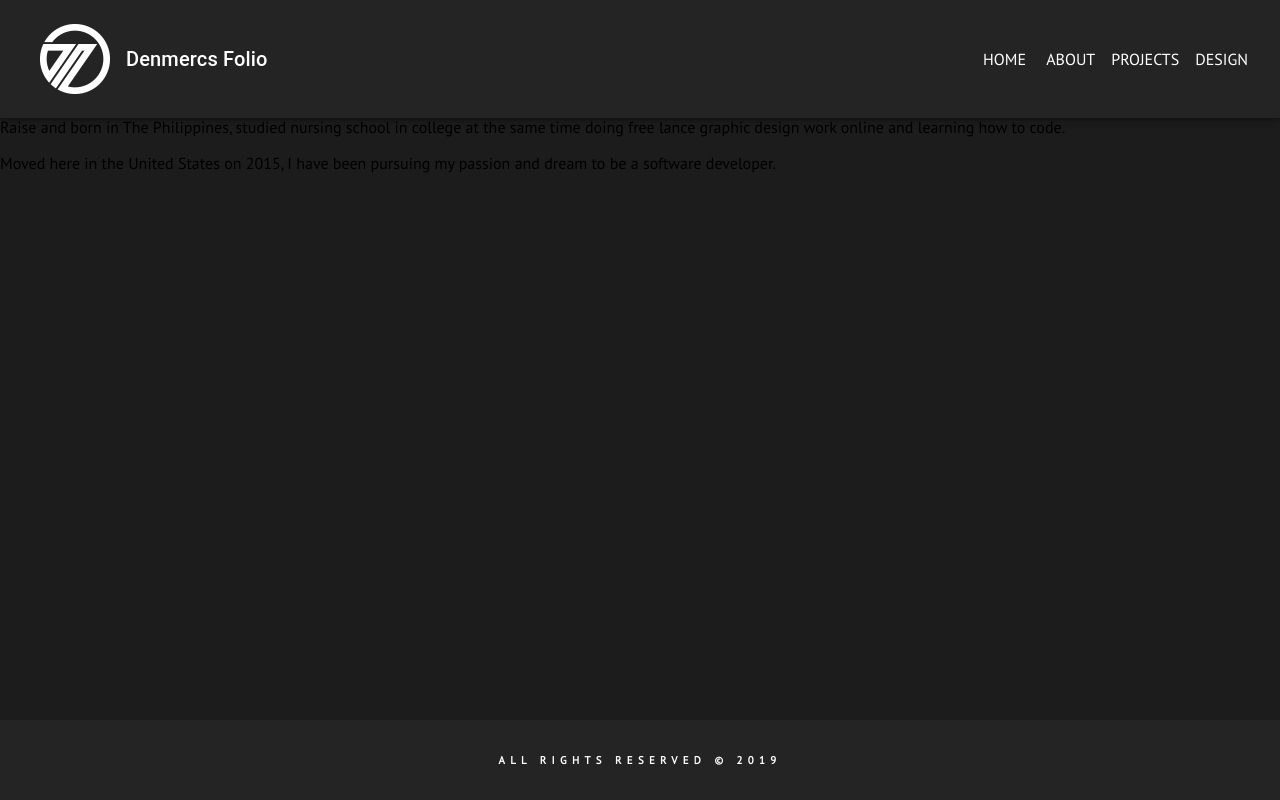
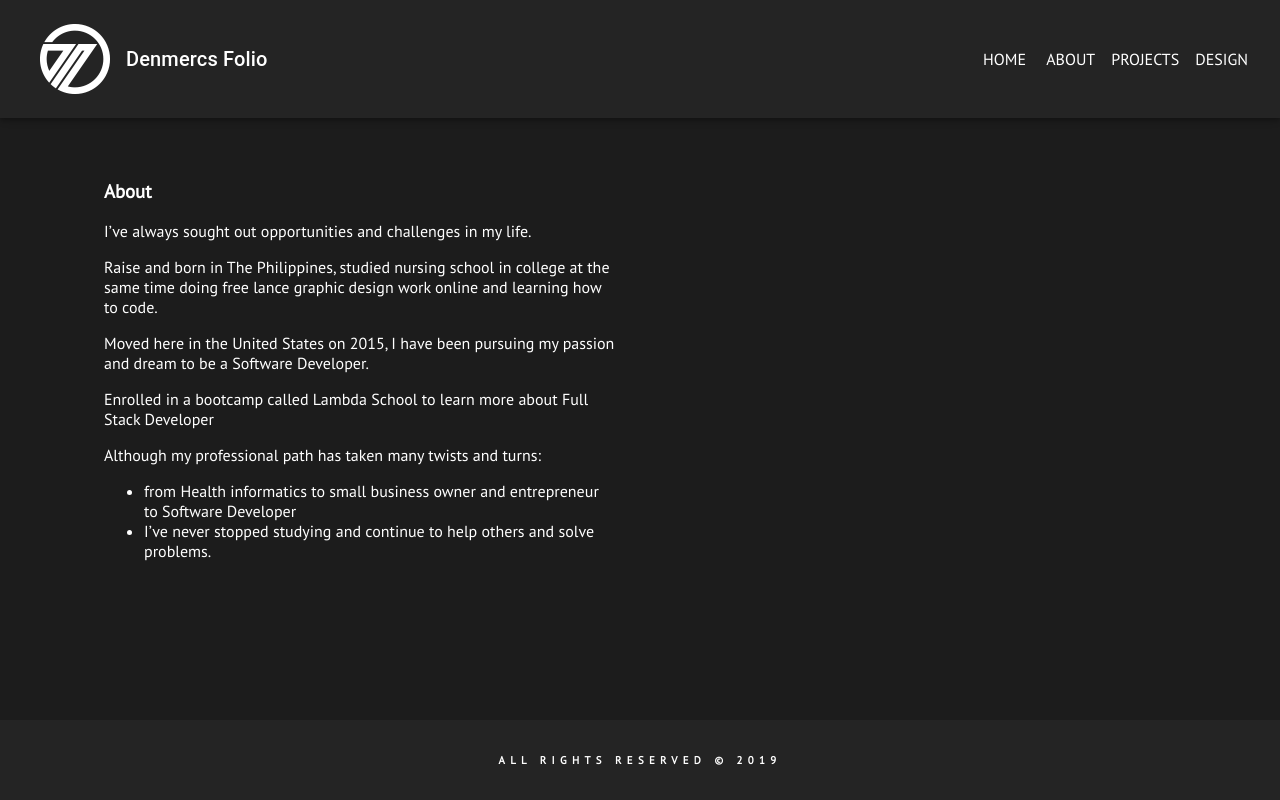
Before and after one commit to denmercs/portfolio, a React (Create React App) app: page /about in a window 1280 px wide. Built offline with nearby package versions, Linux system fonts and the light colour scheme.

Commit message:
fixed laptop and big screen layout

```diff
--- a/src/components/about.jsx
+++ b/src/components/about.jsx
@@ -1,23 +1,35 @@
-import React from 'react'
+import React from 'react';
+import "./about.scss";
+import {Container} from "@material-ui/core";
+import axios from "axios";
+
 
 const About = () => {
+
     return (
-        <>
+        <div className="about">
+            <Container maxWidth="md" className="about-me">
                 <h3>About</h3>
-            <p>I’ve always sought out opportunities and challenges in my life.
-                Although my professional path has taken many twists and turns
-                — from Health informatics to small business owner and entrepreneur
-                — I’ve never stopped studying and continue to help others and solve problems.
-            </p>
-
+                <p>I’ve always sought out opportunities and challenges in my life. </p>
                 <div>
                     <p>Raise and born in The Philippines, studied nursing school in college
                         at the same time doing free lance graphic design work online and learning how to code.</p>
                 </div>
                 <div>
-                <p>Moved here in the United States on 2015, I have been pursuing my passion and dream to be a software developer.</p>
+                    <p>Moved here in the United States on 2015, I have been pursuing my passion and dream to be a Software Developer.</p>
+                    <p>Enrolled in a bootcamp called Lambda School to learn more about Full Stack Developer</p>
                 </div>
-        </>
+                <p>Although my professional path has taken many twists and turns:
+                    <ul>
+                        <li>from Health informatics to small business owner and entrepreneur to Software Developer</li>
+                        <li>I’ve never stopped studying and continue to help others and solve problems.</li>
+                    </ul>
+                </p>
+            </Container>
+            <Container className="about-github">
+
+            </Container>
+        </div>
     )
 }
 
--- /dev/null
+++ b/src/components/about.scss
@@ -0,0 +1,27 @@
+.about {
+    display: flex;
+    justify-content: space-evenly;
+    flex-direction: row;
+    align-items: center;
+    margin-top: 10rem;
+    padding: 0 5rem;
+
+    &-me {
+
+
+        h3 {
+            color: #fff;
+        }
+
+        p {
+            color: #fff;
+        }
+    }
+
+    &-github {
+        width: 50%;
+        text-align: center;
+        color: #fff;
+
+    }
+}
--- a/src/pages/home.jsx
+++ b/src/pages/home.jsx
@@ -14,14 +14,15 @@ const Home = () => {
             <div className="home-hero">
                 <Link to="/projects" className="home-hero-btn">	&lt;Coding&gt;</Link>
                 <img src={require("../assets/dennis.png")} alt="Dennis" className="home-hero-img"/>
-                <Link to="/designs" className="home-hero-btn">Design</Link>
+                <Link to="/designs" className="home-hero-btn">#Design</Link>
             </div>
 
             <p>“Formal education will make you a living;
                 self-education will make you a fortune.”</p>
 
             <div className="home-notes">
-                <p>Technologies used on this site are: HTML, CSS, SASS, React, Node, GIT, NPM. Github repo here: </p>
+                <p>Technologies used on this site are: HTML, CSS, SASS, React, Redux, Node, Axios, GIT, NPM. </p>
+                <p> Github repo here: </p>
                 <a href="https://github.com/denmercs/portfolio" target="_blank">
                     <FontAwesomeIcon icon={faCoffee} className="f-coffee"/>
                 </a>
--- a/src/pages/home.scss
+++ b/src/pages/home.scss
@@ -2,7 +2,7 @@
     background-color: #1C1C1C;
     text-align: center;
     color: white;
-    margin-top: 10rem;
+    margin-top: 5rem;
 
 
     &-hero {
@@ -12,9 +12,10 @@
         &-btn {
             font-size: 2rem;
             font-family: 'Assistant', sans-serif;
+            font-weight: bold;
             text-transform: lowercase;
             text-decoration: none;
-            padding: 0 5rem;
+            padding: 0 15rem;
             align-self: center;
             color: #fff;
 
@@ -29,6 +30,7 @@
         &-img {
             width: auto;
             height: 15rem;
+            padding-top: 5rem;
         }
 
     }
@@ -37,7 +39,7 @@
     &-notes {
         font-size: .75em;
         text-transform: uppercase;
-        padding: 1.5rem 0;
+        padding: .5rem 0;
         color: #585858;
         border: #585858 solid 2px;
         margin: 0 auto;
```
Lines whose indentation alone changed are shown as unchanged.
